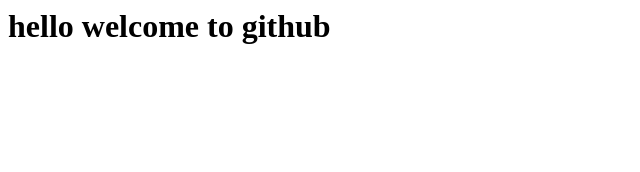
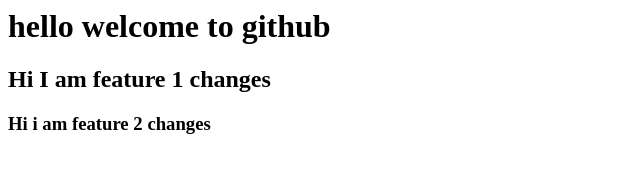
Before and after one commit to Su-res-h/branchtask1, a plain HTML site: page index.html in a window 1280 px wide. Shown: the whole page, without its empty margins (0-640 px from the left). Drawn offline with Linux system fonts and the light colour scheme.

Commit message:
feature1

```diff
--- a/index.html
+++ b/index.html
@@ -1 +1,3 @@
 <h1>hello welcome to github</h1>
+<h2>Hi I am feature 1 changes</h2>
+<h3>Hi i am feature 2 changes</h3>
```
Also changed, not shown: abc.html (added, +1 -0 lines), xyz.html (added, +1 -0 lines).
